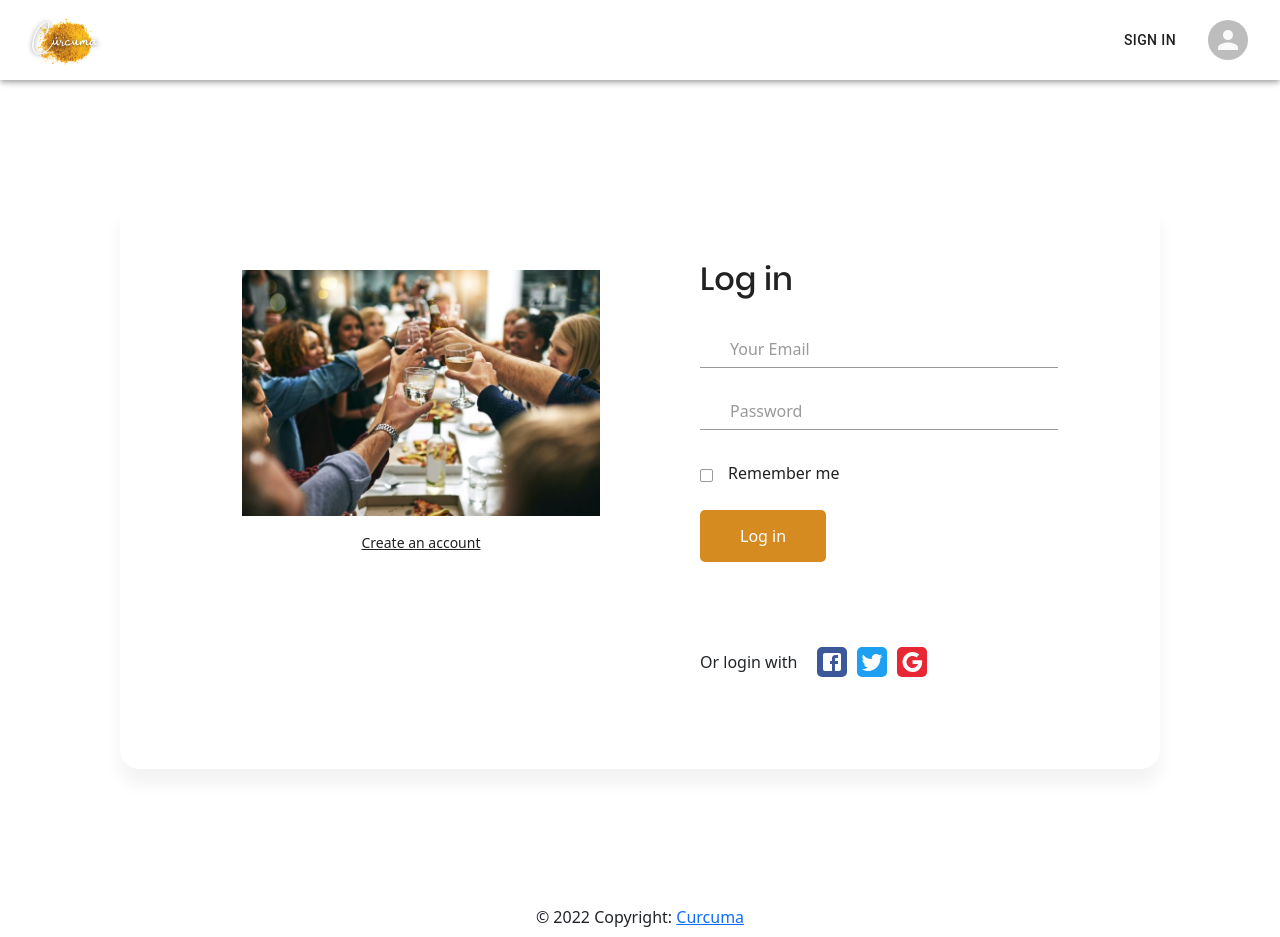
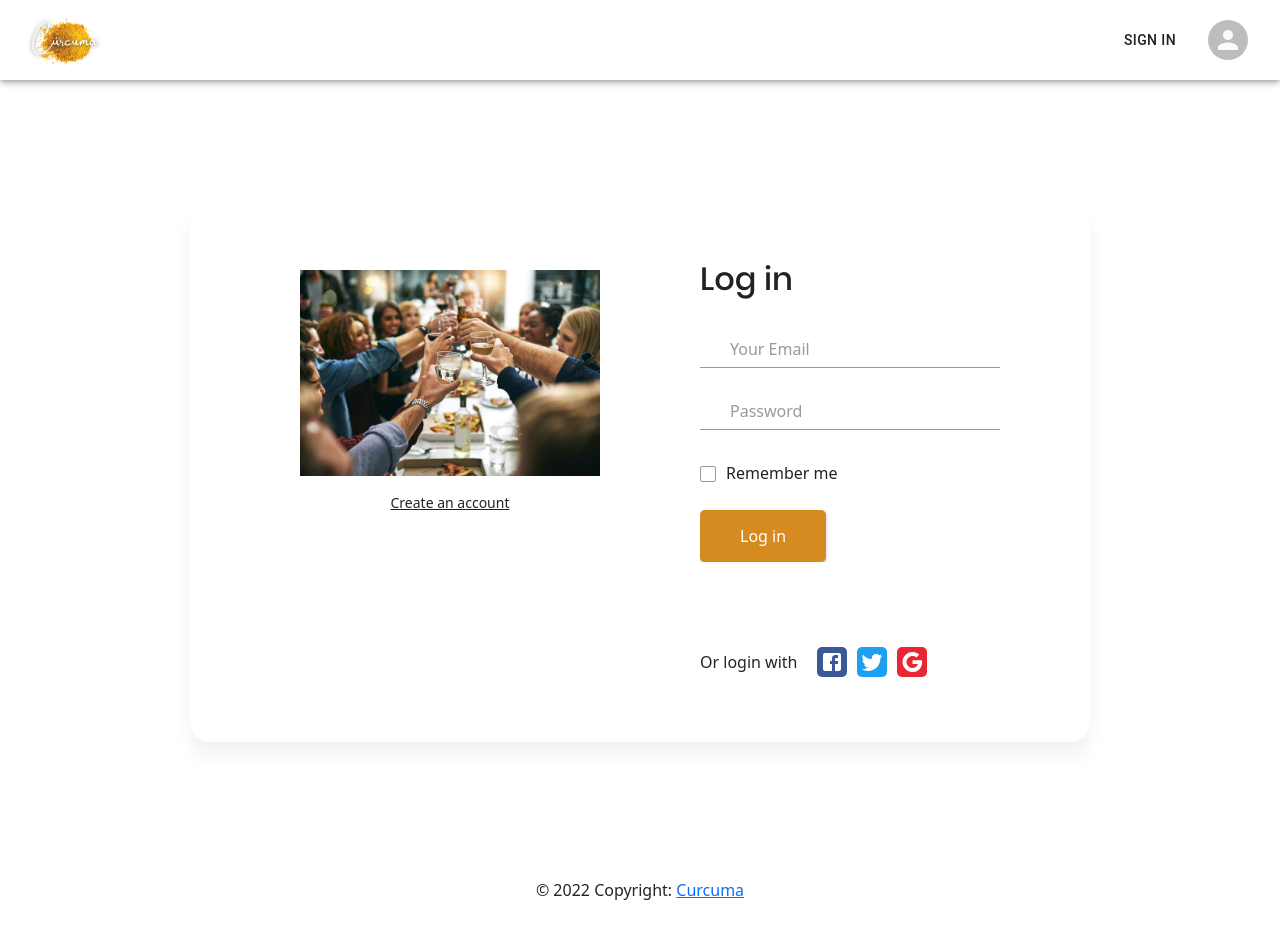
Before and after one commit to GiselaDieguez/curcuma-frontend, a React (Create React App) app: page /login in a window 1280 px wide. After the commit the page ends 910 px from the top, so only its background shows below. Built offline with nearby package versions, Linux system fonts and the light colour scheme.

Commit message:
Update styles

```diff
--- a/src/components/booking.js
+++ b/src/components/booking.js
@@ -1,7 +1,7 @@
 import React, { useEffect, useState } from 'react'
 import './styles/styles.css'
 import booking from '../imagenes/booking.jpg'
-import { onRegistration, url } from '../api/api'
+import { createBooking, url } from '../api/api'
 import { Footer } from './footer'
 import { useSelector } from 'react-redux'
 import { selectTurn } from '../redux/slices/turnSlice'
@@ -36,7 +36,7 @@ export const Booking = () => {
     const onSubmit = async (e) => {
         e.preventDefault()
         try {
-            const { data } = await onRegistration(values)
+            const { data } = await createBooking(values)
             setError('')
             setSuccess(data.message)
             setValues({
@@ -59,23 +59,22 @@ export const Booking = () => {
                 ):
                 (
                 <div className="main">
-                    <section className="signup">
-                        <div className="container">
+                    <section className="signup login">
+                        <div className="container2">
                             <div className="signup-content">
                                 <div className="signup-form">
                                     <h2 className="form-title">Booking</h2>
-                                    <form className="register-form" id="register-form" onSubmit={(e) => onSubmit(e)}>
+                                    <form className="booking-form" id="booking-form" onSubmit={(e) => onSubmit(e)}>
                                         <div className="form-group">
-                                            <label for="name"><i className="zmdi zmdi-account material-icons-name"></i></label>
-                                            <input onChange={(e) => onChange(e)} type="date" value={values.date_res} name="date_res" id="date_res" placeholder="Your Date" autoComplete="off" min="1940-01-01" max="2004-01-01" required/>
+                                            <label for="date"><i className="zmdi zmdi-account"></i></label>
+                                            <input onChange={(e) => onChange(e)} type="date" value={values.date_res} name="date_res" id="date_res" placeholder="Your Date" autoComplete="off" min="22-10-2022" max="2023-01-01" required/>
                                         </div>
                                         <div className="form-group">
-                                            <label for="name"><i className="zmdi zmdi-account material-icons-name"></i></label>
-                                            <input onChange={(e) => onChange(e)} type="text" value={values.time_res} name="time_res" id="time_res" placeholder="Hour" autoComplete="off" required/>
+                                            <label for="time"><i className="zmdi zmdi-account"></i></label>
+                                            <input onChange={(e) => onChange(e)} type="time" value={values.time_res} name="time_res" id="time_res" placeholder="Hour" autoComplete="off" required/>
                                         </div>
                                         <div className="form-group">
-                                            <label for="email"><i className="zmdi zmdi-email"></i></label>
-                                            <input onChange={(e) => onChange(e)} type="email" value={first.name_prov} name="prov_id" id="prov_id" placeholder="Proov"  disabled/>
+                                            <input onChange={(e) => onChange(e)} type="text" value={first.name_prov} name="prov_id" id="prov_id" placeholder="Proov"  disabled/>
                                         </div>
                                         {
                                             error && <p style={{color: "red"}}>{error}</p>
@@ -84,7 +83,7 @@ export const Booking = () => {
                                             success && <p style={{color: "green"}}>{success}</p>
                                         }
                                         <div className="form-group form-button">
-                                            <input type="submit" name="signup" id="signup" className="form-submit" value="Generate" />
+                                            <input type="submit" name="booking" id="booking" className="form-submit" value="Generate" />
                                         </div>
                                     </form>
                                 </div>
--- a/src/components/login.js
+++ b/src/components/login.js
@@ -31,7 +31,7 @@ export const Login = () => {
   return (
     <><div>
           <section class="sign-in login">
-              <div class="container">
+              <div class="container2">
                   <div class="signin-content">
                       <div class="signin-image">
                           <figure><img src={login} alt="Log in image" /></figure>
--- a/src/components/searchpage.js
+++ b/src/components/searchpage.js
@@ -4,6 +4,8 @@ import { useDispatch } from 'react-redux';
 import { NavLink } from "react-router-dom";
 import { url } from '../api/api';
 import { addTurn } from '../redux/slices/turnSlice';
+import './styles/styles.css'
+
 export const Searchpage = () => {
   const dispatch = useDispatch();
   const [values, setValues] = useState()
@@ -38,7 +40,7 @@ export const Searchpage = () => {
                       component="img"
                       height="140"
                       image="https://cdn-3.expansion.mx/2a/df/e718a6454730a13f1aac0525e5ec/restaurante-cena-romantica-14-feb.jpg"
-                      alt="green iguana"
+                      alt="Restaurant"
                     />
                     <CardContent>
                       <Typography gutterBottom variant="h5" component="div">
@@ -52,8 +54,8 @@ export const Searchpage = () => {
                     </CardContent>
                   </CardActionArea>
                   <CardActions>
-                    <NavLink to='/booking'>
-                      <Button variant="contained"  onClick={() => handleSendProps(prov.prov_id)}>
+                    <NavLink to='/booking' style={{textDecoration:"none"}}>
+                      <Button variant="contained"  onClick={() => handleSendProps(prov.prov_id)} style={{backgroundColor:"#d68b20", color: 'white'}}>
                         Reservá Pa
                       </Button>
                     </NavLink>
--- a/src/components/signin.js
+++ b/src/components/signin.js
@@ -1,4 +1,4 @@
-import { Link } from '@material-ui/core'
+import { Link, Button } from '@material-ui/core'
 import React, { useState } from 'react'
 import './styles/styles.css'
 import signin from '../imagenes/signin.jpg'
--- a/src/components/styles/styles.css
+++ b/src/components/styles/styles.css
@@ -176,6 +176,14 @@ display-flex, .display-flex, .display-flex-center, .signup-content, .signin-cont
     font-size: 15px;
     color: #777; }
 
+  a:hover {
+    color:#ffc20a;
+  }
+
+  a:focus {
+    color: #ffc20a;
+  }
+
   h2 {
     line-height: 1.66;
     margin: 0;
@@ -186,7 +194,6 @@ display-flex, .display-flex, .display-flex-center, .signup-content, .signin-cont
     font-size: 36px; }
 
   .main {
-    background: #f8f8f8;
     padding: 50px 0; }
 
   .clear {
@@ -219,6 +226,23 @@ display-flex, .display-flex, .display-flex-center, .signup-content, .signin-cont
     -webkit-border-radius: 20px;
     -o-border-radius: 20px;
     -ms-border-radius: 20px; }
+
+    .container2 {
+      width: 900px;
+      background: #fff;
+      margin: 0 auto;
+      box-shadow: 0px 15px 16.83px 0.17px rgba(0, 0, 0, 0.05);
+      -moz-box-shadow: 0px 15px 16.83px 0.17px rgba(0, 0, 0, 0.05);
+      -webkit-box-shadow: 0px 15px 16.83px 0.17px rgba(0, 0, 0, 0.05);
+      -o-box-shadow: 0px 15px 16.83px 0.17px rgba(0, 0, 0, 0.05);
+      -ms-box-shadow: 0px 15px 16.83px 0.17px rgba(0, 0, 0, 0.05);
+      border-radius: 20px;
+      -moz-border-radius: 20px;
+      -webkit-border-radius: 20px;
+      -o-border-radius: 20px;
+      -ms-border-radius: 20px;
+      padding-top: 30px;
+      padding-bottom: 30px;}
 
   .display-flex {
     justify-content: space-between;
@@ -291,7 +315,11 @@ display-flex, .display-flex, .display-flex-center, .signup-content, .signin-cont
     -o-border-radius: 5px;
     -ms-border-radius: 5px;
     margin-top: 0px;
-    cursor: pointer; }
+    box-shadow:
+    0px 3px 1px -2px rgb(0 0 0 / 20%),
+    0px 2px 2px 0px rgb(0 0 0 / 14%),
+    0px 1px 5px 0px rgb(0 0 0 / 12%);
+  }
     .form-submit:hover {
       background: #a87f02; }
 
@@ -302,8 +330,9 @@ display-flex, .display-flex, .display-flex-center, .signup-content, .signin-cont
     text-align: center; }
 
   .term-service {
-    font-size: 13px;
-    color: #222; }
+    font-size: initial;
+    color: #222;
+    text-decoration: underline;}
 
   .signup-form {
     margin-left: 75px;
@@ -361,9 +390,9 @@ display-flex, .display-flex, .display-flex-center, .signup-content, .signin-cont
 
   input[type=checkbox]:not(old) + label > span {
     display: inline-block;
-    width: 13px;
-    height: 13px;
-    margin-right: 15px;
+    width: 16px;
+    height: 16px;
+    margin-right: 10px;
     margin-bottom: 3px;
     border: 1px solid #999;
     border-radius: 2px;
@@ -453,8 +482,8 @@ display-flex, .display-flex, .display-flex-center, .signup-content, .signin-cont
     font-size: 18px; }
 
   .signin-content {
-    padding-top: 60px;
-    padding-bottom: 87px; }
+    padding-top: 30px;
+    padding-bottom: 30px; }
 
   .social-login {
     align-items: center;
```
